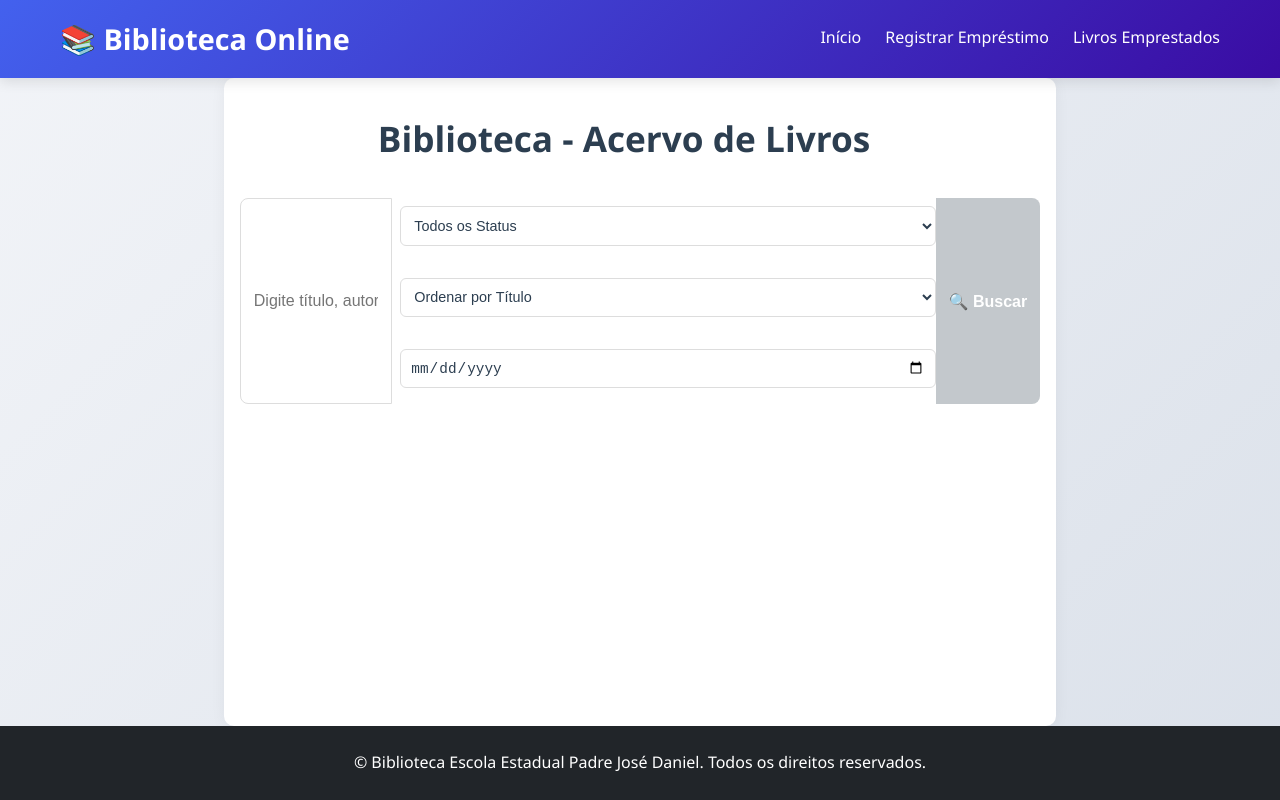
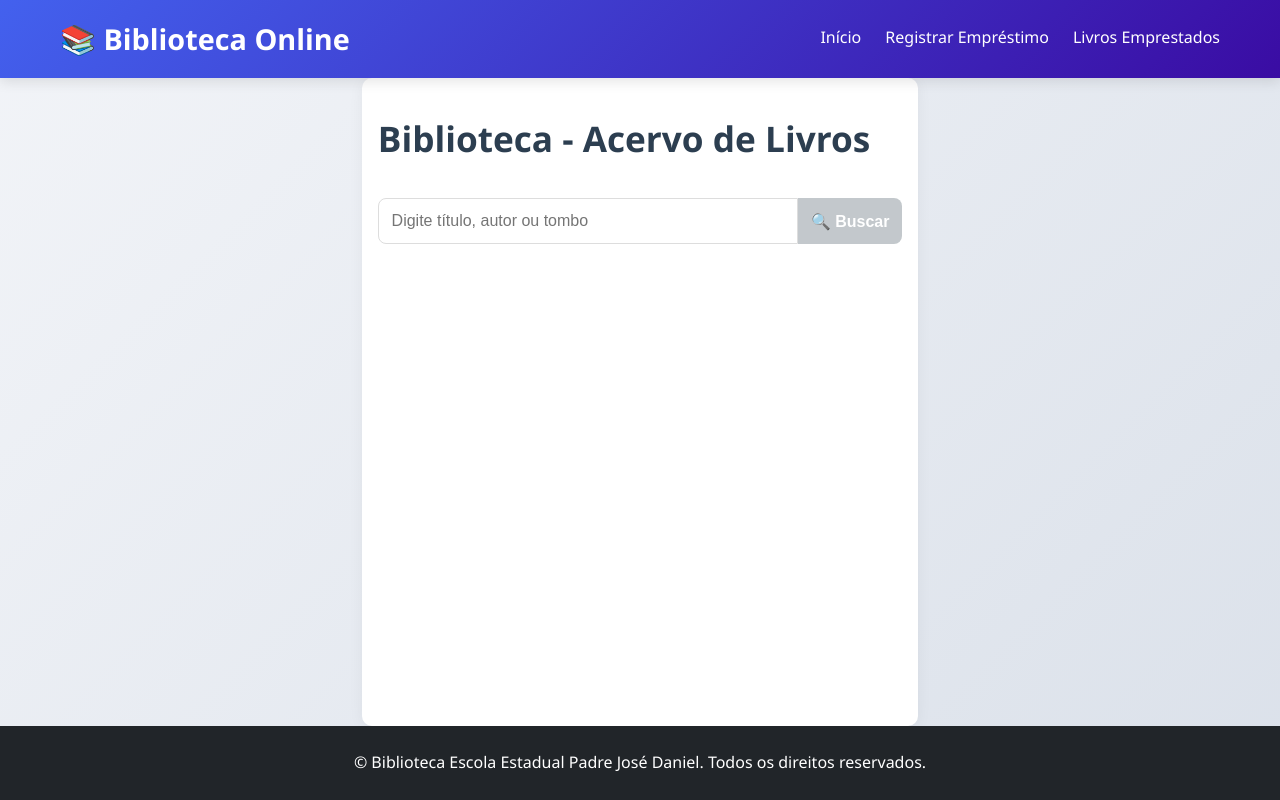
Before and after one commit to Danilo1525/Biblioteca-React, a Next.js app: page / in a window 1280 px wide. Built offline with nearby package versions, Linux system fonts and the light colour scheme.

Commit message:
remove filter home page

```diff
--- a/src/app/api/livros/route.js
+++ b/src/app/api/livros/route.js
@@ -10,11 +10,9 @@ export async function GET(request) {
   const { searchParams } = new URL(request.url);
   const termo = searchParams.get("termo");
   const tombo = searchParams.get("tombo");
-  const status = searchParams.get("status");
-  const ordenacao = searchParams.get("ordenacao");
-  const dataFiltro = searchParams.get("data");
 
   try {
+    // Busca por tombo específico
     if (tombo) {
       const livro = await buscarLivroPorTombo(tombo);
       if (!livro) {
@@ -36,57 +34,27 @@ export async function GET(request) {
       });
     }
 
+    // Busca geral
     const estatisticas = await getEstatisticas();
-    let livros = termo
+    const livros = termo
       ? await buscarLivrosPorTitulo(termo)
       : await getLivros();
     const emprestimosAtivos = await listarEmprestimos();
 
-    let livrosFormatados = livros.map((livro) => {
+    // Formata livros locais
+    const livrosFormatados = livros.map((livro) => {
       const emprestimo = emprestimosAtivos.find((e) => e.livroId === livro.id);
       return {
         ...livro,
         status: emprestimo ? "Emprestado" : "Disponível",
         destinatario: emprestimo ? emprestimo.nomePessoa : null,
-        dataEmprestimo: emprestimo ? emprestimo.dataEmprestimo : null,
       };
     });
-
-    // Aplicar Filtros
-    if (status && status !== 'todos') {
-      livrosFormatados = livrosFormatados.filter(livro =>
-        status === 'disponivel' ? livro.status === 'Disponível' : livro.status === 'Emprestado'
-      );
-    }
-
-    if (dataFiltro) {
-      livrosFormatados = livrosFormatados.filter(livro =>
-        livro.dataEmprestimo && livro.dataEmprestimo.startsWith(dataFiltro)
-      );
-    }
-
-    // Aplicar Ordenação
-    switch (ordenacao) {
-      case 'autor':
-        livrosFormatados.sort((a, b) => a.autor.localeCompare(b.autor));
-        break;
-      case 'tombo':
-        livrosFormatados.sort((a, b) => a.numeroTombo.localeCompare(b.numeroTombo));
-        break;
-      case 'data':
-        livrosFormatados.sort((a, b) =>
-          new Date(b.dataEmprestimo) - new Date(a.dataEmprestimo)
-        );
-        break;
-      default:
-        livrosFormatados.sort((a, b) => a.titulo.localeCompare(b.titulo));
-    }
 
     return Response.json({
       estatisticas,
       livros: livrosFormatados,
     });
-
   } catch (error) {
     return Response.json({ error: error.message }, { status: 500 });
   }
--- a/src/app/page.js
+++ b/src/app/page.js
@@ -5,25 +5,15 @@ export default function Home() {
   const [termoBusca, setTermoBusca] = useState("");
   const [resultados, setResultados] = useState(null);
   const [loading, setLoading] = useState(false);
-  const [filtros, setFiltros] = useState({
-    status: 'todos',
-    ordenacao: 'titulo',
-    dataEmprestimo: ''
-  });
 
   const handleBuscarLivros = async (e) => {
     e.preventDefault();
     setLoading(true);
 
     try {
-      const queryParams = new URLSearchParams({
-        termo: termoBusca,
-        status: filtros.status,
-        ordenacao: filtros.ordenacao,
-        data: filtros.dataEmprestimo
-      }).toString();
-
-      const res = await fetch(`/api/livros?${queryParams}`);
+      const res = await fetch(
+        `/api/livros?termo=${encodeURIComponent(termoBusca)}`
+      );
       const data = await res.json();
 
       if (res.ok) {
@@ -46,6 +36,8 @@ export default function Home() {
 
         <form onSubmit={handleBuscarLivros} className="form-busca">
           <div className="input-group">
+            {" "}
+            {/* Nova div container */}
             <input
               type="text"
               value={termoBusca}
@@ -53,35 +45,6 @@ export default function Home() {
               placeholder="Digite título, autor ou tombo"
               className="campo-busca"
             />
-            <div className="filtros-container">
-              <select
-                value={filtros.status}
-                onChange={(e) => setFiltros(prev => ({...prev, status: e.target.value}))}
-                className="filtro-select"
-              >
-                <option value="todos">Todos os Status</option>
-                <option value="disponivel">Disponíveis</option>
-                <option value="emprestado">Emprestados</option>
-              </select>
-
-              <select
-                value={filtros.ordenacao}
-                onChange={(e) => setFiltros(prev => ({...prev, ordenacao: e.target.value}))}
-                className="filtro-select"
-              >
-                <option value="titulo">Ordenar por Título</option>
-                <option value="autor">Ordenar por Autor</option>
-                <option value="tombo">Ordenar por Tombo</option>
-              </select>
-
-              <input
-                type="date"
-                value={filtros.dataEmprestimo}
-                onChange={(e) => setFiltros(prev => ({...prev, dataEmprestimo: e.target.value}))}
-                className="filtro-select"
-                placeholder="Filtrar por data"
-              />
-            </div>
             <button
               type="submit"
               disabled={loading || !termoBusca.trim()}
@@ -411,33 +374,6 @@ export default function Home() {
           border-radius: 8px;
           color: #7f8c8d;
         }
-          .filtros-container {
-          display: flex;
-          gap: 0.5rem;
-          margin-left: 0.5rem;
-          flex-wrap: wrap;
-        }
-
-        .filtro-select {
-          padding: 0.6rem;
-          border-radius: 6px;
-          border: 1px solid #ddd;
-          background: white;
-          font-size: 0.9rem;
-          color: #2c3e50;
-          cursor: pointer;
-          transition: all 0.2s;
-          min-width: 180px;
-        }
-
-        .filtro-select[type="date"] {
-          min-width: 160px;
-        }
-
-        .filtro-select:hover {
-          border-color: #3498db;
-          box-shadow: 0 2px 4px rgba(52, 152, 219, 0.1);
-        }
 
         @media (max-width: 768px) {
           .container {
@@ -463,17 +399,6 @@ export default function Home() {
             margin-bottom: 0.5rem !important;
           }
 
-          .filtros-container {
-            flex-direction: column;
-            width: 100%;
-            margin-left: 0;
-            gap: 0.5rem;
-          }
-
-          .filtro-select {
-            width: 100%;
-            min-width: unset;
-          }
           .botao-busca {
             border-radius: 8px !important;
             width: 100%;
@@ -501,7 +426,6 @@ export default function Home() {
             padding: 1rem;
           }
         }
-
 
         @media (max-width: 480px) {
           .titulo-principal {
```
